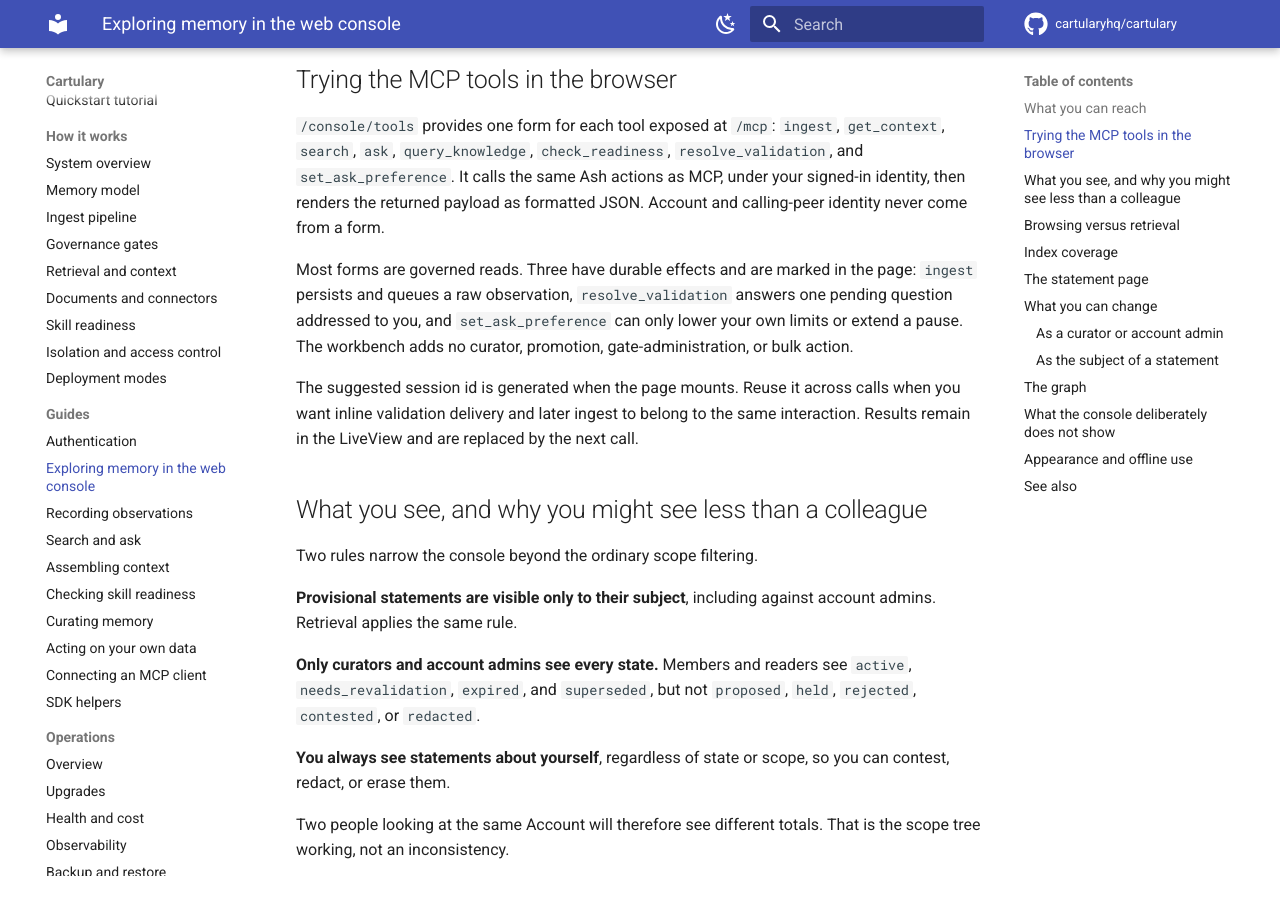
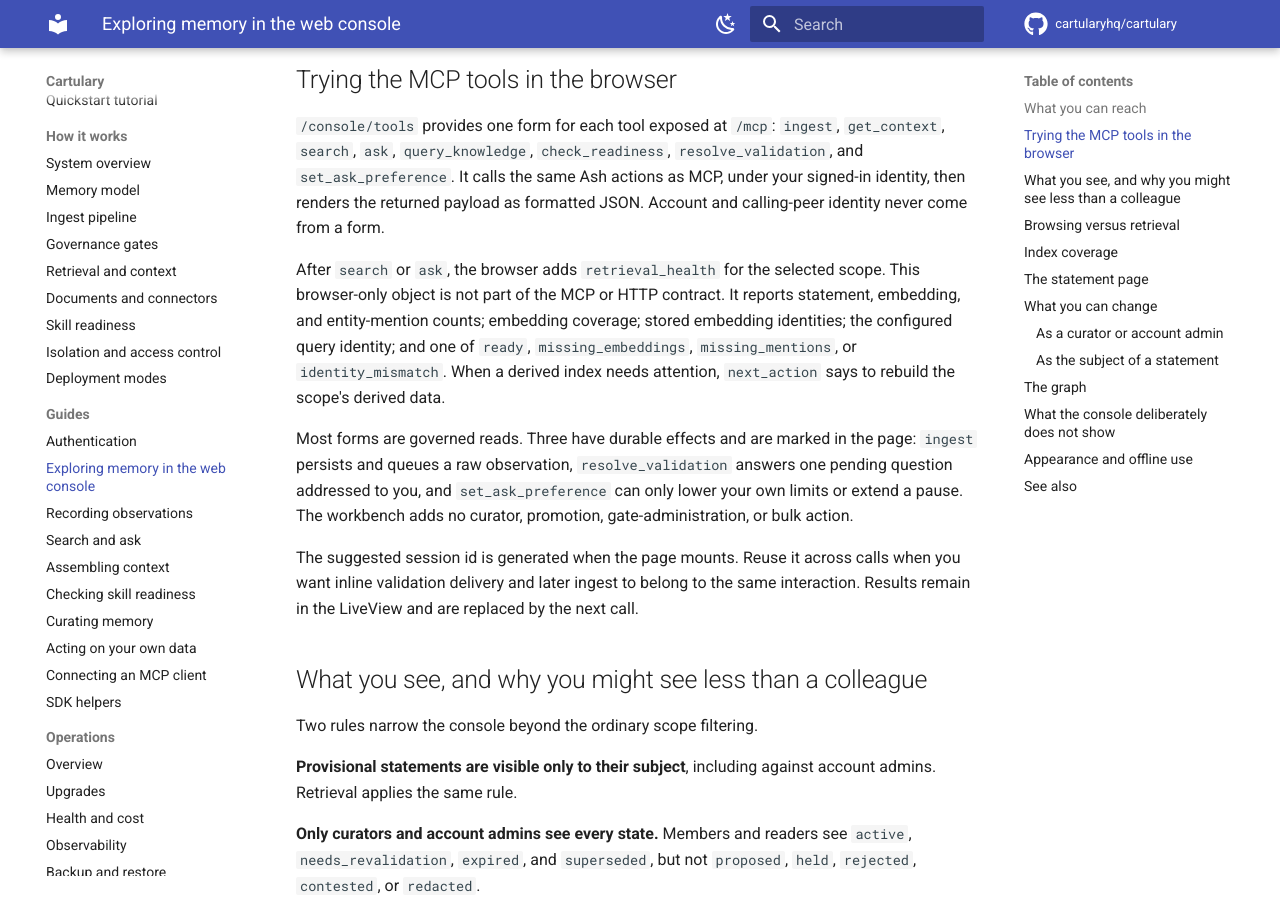
Before and after one commit to cartularyhq/cartulary, an MkDocs documentation site: the page built from docs/guides/web-console.md, in a window 1280 px wide and 900 px high, scrolled down 1176 px. Built offline with MkDocs 1.6.1 and Material for MkDocs 9.7.7, drawn with Linux system fonts in a browser that asks for light colours; comment, search, counter and statistics services are not loaded.

Commit message:
Expose retrieval health in tool workbench

```diff
--- a/docs/guides/web-console.md
+++ b/docs/guides/web-console.md
@@ -40,6 +40,14 @@ checks authority and refuses unauthorized requests.
 `resolve_validation`, and `set_ask_preference`. It calls the same Ash actions
 as MCP, under your signed-in identity, then renders the returned payload as
 formatted JSON. Account and calling-peer identity never come from a form.
+
+After `search` or `ask`, the browser adds `retrieval_health` for the selected
+scope. This browser-only object is not part of the MCP or HTTP contract. It
+reports statement, embedding, and entity-mention counts; embedding coverage;
+stored embedding identities; the configured query identity; and one of
+`ready`, `missing_embeddings`, `missing_mentions`, or `identity_mismatch`.
+When a derived index needs attention, `next_action` says to rebuild the scope's
+derived data.
 
 Most forms are governed reads. Three have durable effects and are marked in
 the page: `ingest` persists and queues a raw observation,
```
Also changed, not shown: docs/operations/observability.md (+6 -0 lines), 3 other files.
